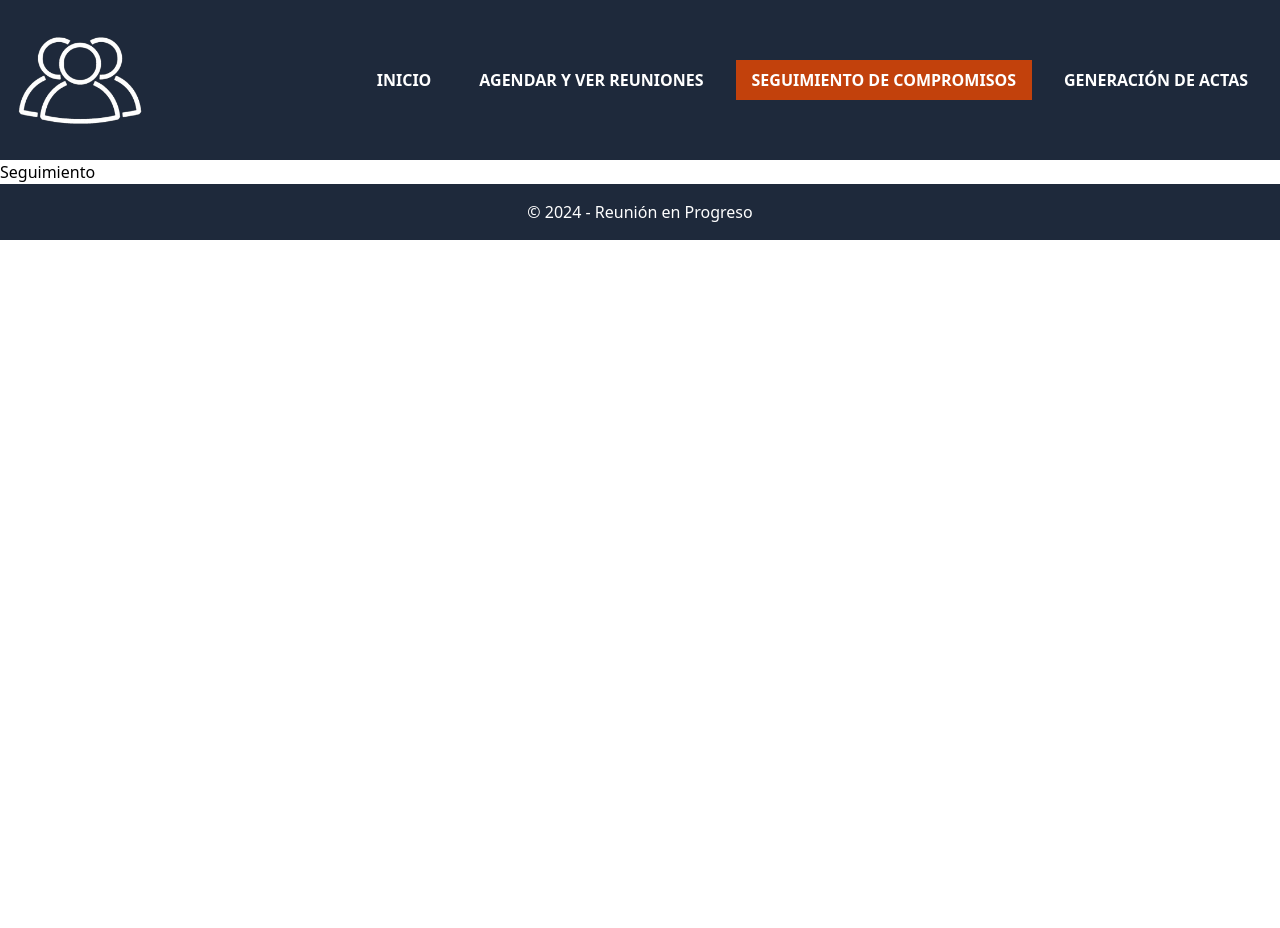
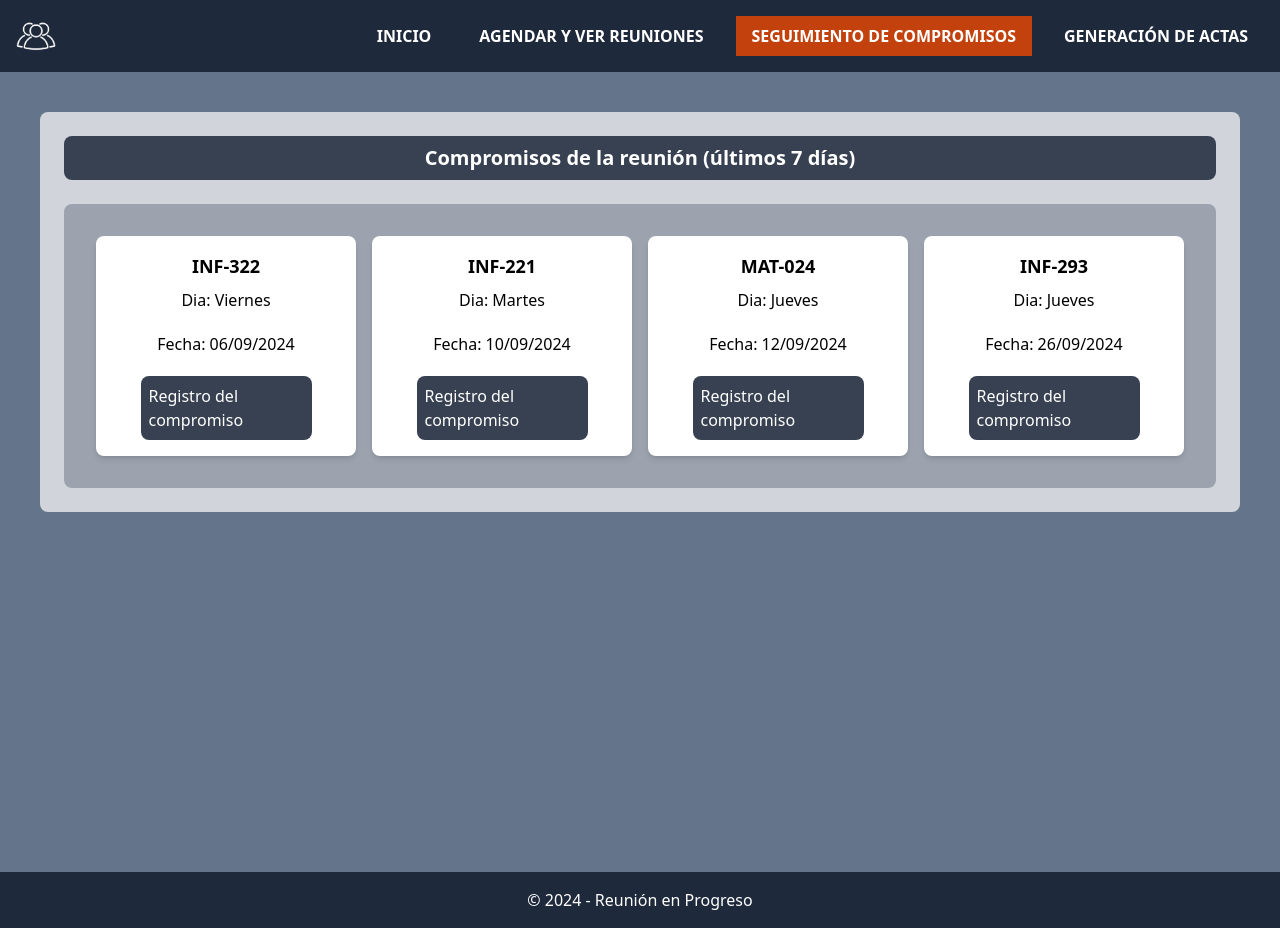
Before and after one commit to GTSEDU/Reunion-en-Progreso, a React (Vite) app: page /seguimiento in a window 1280 px wide. Before the commit the page ends 800 px from the top, so only its background shows below. Built offline with nearby package versions, Linux system fonts and the light colour scheme.

Commit message:
Página de seguimiento de compromisos
Página donde se muestran las tarjetas y toqué un poco el header.

```diff
--- a/src/components/Header.tsx
+++ b/src/components/Header.tsx
@@ -7,7 +7,7 @@ export default function Header() {
             <div className="flex justify-between items-center">
                 <div>
                 <Link to="/">
-                    <img className="w-32" src="/logo.png" alt="logotipo" />
+                    <img className="w-10" src="/logo.png" alt="logotipo" />
                 </Link>
                 </div>
 
@@ -15,25 +15,25 @@ export default function Header() {
                     <NavLink
                         to="/"
                         className={({ isActive }) =>
-                            `px-4 py-2 ${isActive ? 'bg-orange-700 text-white uppercase font-bold' : 'text-white uppercase font-bold hover:bg-orange-600 cursor-pointer transition-colors'}`
+                            `flex items-center justify-center px-4 py-2 ${isActive ? 'bg-orange-700 text-white uppercase font-bold' : 'text-white uppercase font-bold hover:bg-orange-600 cursor-pointer transition-colors'}`
                         }
                     >Inicio</NavLink>
                     <NavLink
                         to="/agendar"
                         className={({ isActive }) =>
-                            `px-4 py-2 ${isActive ? 'bg-orange-700 text-white uppercase font-bold' : 'text-white uppercase font-bold hover:bg-orange-600 cursor-pointer transition-colors'}`
+                            `flex items-center justify-center px-4 py-2 ${isActive ? 'bg-orange-700 text-white uppercase font-bold' : 'text-white uppercase font-bold hover:bg-orange-600 cursor-pointer transition-colors'}`
                         }
                     >Agendar y Ver Reuniones</NavLink>
                     <NavLink
                         to="/seguimiento"
                         className={({ isActive }) =>
-                            `px-4 py-2 ${isActive ? 'bg-orange-700 text-white uppercase font-bold' : 'text-white uppercase font-bold hover:bg-orange-600 cursor-pointer transition-colors'}`
+                            `flex items-center justify-center px-4 py-2 ${isActive ? 'bg-orange-700 text-white uppercase font-bold' : 'text-white uppercase font-bold hover:bg-orange-600 cursor-pointer transition-colors'}`
                         }
                     >Seguimiento de Compromisos</NavLink>
                     <NavLink
                         to="/actas"
                         className={({ isActive }) =>
-                            `px-4 py-2 ${isActive ? 'bg-orange-700 text-white uppercase font-bold' : 'text-white uppercase font-bold hover:bg-orange-600 cursor-pointer transition-colors'}`
+                            `flex items-center justify-center px-4 py-2 ${isActive ? 'bg-orange-700 text-white uppercase font-bold' : 'text-white uppercase font-bold hover:bg-orange-600 cursor-pointer transition-colors'}`
                         }
                     >Generación de Actas</NavLink>
                 </nav>
--- a/src/views/SeguimientoView.tsx
+++ b/src/views/SeguimientoView.tsx
@@ -1,8 +1,59 @@
+import { Link, NavLink } from 'react-router-dom'
 
 export default function SeguimientoView() {
   return (
-    <div>
-        <h1>Seguimiento</h1>
-    </div>
+    <>
+      <div className="bg-slate-500 min-h-screen flex justify-center p-10 md:p-15">
+        <div className="w-full max-w-none rounded-lg flex flex-col md:flex-row items-start md:space-x-16">
+          {/* Sección de texto con recuadro */}
+          <div className="w-full bg-gray-300 p-6 rounded-lg">
+            <h1 className="flex items-center justify-center text-xl font-bold bg-gray-700 text-white p-2 rounded-lg mb-6">
+              Compromisos de la reunión (últimos 7 días)
+            </h1>
+            <div className="flex items-center justify-center w-full bg-gray-400 p-8 rounded-lg">
+              {/* Sección de tarjetas */}
+              <div className="grid grid-cols-1 sm:grid-cols-2 lg:grid-cols-4 gap-4 w-full">
+                {/* Tarjeta 1 */}
+                <div className="bg-white p-4 rounded-lg shadow-md">
+                  <h2 className="flex items-center justify-center text-lg font-bold mb-2">INF-322</h2>
+                  <p className='flex items-center justify-center'>Dia: Viernes</p>
+                  <p className='flex items-center justify-center py-5'>Fecha: 06/09/2024</p>
+                  <Link to="/ruta" className="flex items-center justify-center mx-auto bg-gray-700 hover:bg-gray-800 rounded-lg text-white p-2 w-3/4">
+                    Registro del compromiso
+                  </Link>
+                </div>
+                {/* Tarjeta 2 */}
+                <div className="bg-white p-4 rounded-lg shadow-md">
+                  <h2 className="flex items-center justify-center text-lg font-bold mb-2">INF-221</h2>
+                  <p className='flex items-center justify-center'>Dia: Martes</p>
+                  <p className='flex items-center justify-center py-5'>Fecha: 10/09/2024</p>
+                  <Link to="/ruta" className="flex items-center justify-center mx-auto bg-gray-700 hover:bg-gray-800 rounded-lg text-white p-2 w-3/4">
+                    Registro del compromiso
+                  </Link>
+                </div>
+                {/* Tarjeta 3 */}
+                <div className="bg-white p-4 rounded-lg shadow-md">
+                  <h2 className="flex items-center justify-center text-lg font-bold mb-2">MAT-024</h2>
+                  <p className='flex items-center justify-center'>Dia: Jueves</p>
+                  <p className='flex items-center justify-center py-5'>Fecha: 12/09/2024</p>
+                  <Link to="/ruta" className="flex items-center justify-center mx-auto bg-gray-700 hover:bg-gray-800 rounded-lg text-white p-2 w-3/4">
+                    Registro del compromiso
+                  </Link>
+                </div>
+                {/* Tarjeta 4 */}
+                <div className="bg-white p-4 rounded-lg shadow-md">
+                  <h2 className="flex items-center justify-center text-lg font-bold mb-2">INF-293</h2>
+                  <p className='flex items-center justify-center'>Dia: Jueves</p>
+                  <p className='flex items-center justify-center py-5'>Fecha: 26/09/2024</p>
+                  <Link to="/ruta" className="flex items-center justify-center mx-auto bg-gray-700 hover:bg-gray-800 rounded-lg text-white p-2 w-3/4">
+                    Registro del compromiso
+                  </Link>
+                </div>
+              </div>
+            </div>
+          </div>
+        </div>
+      </div>
+    </>
   )
 }
```
